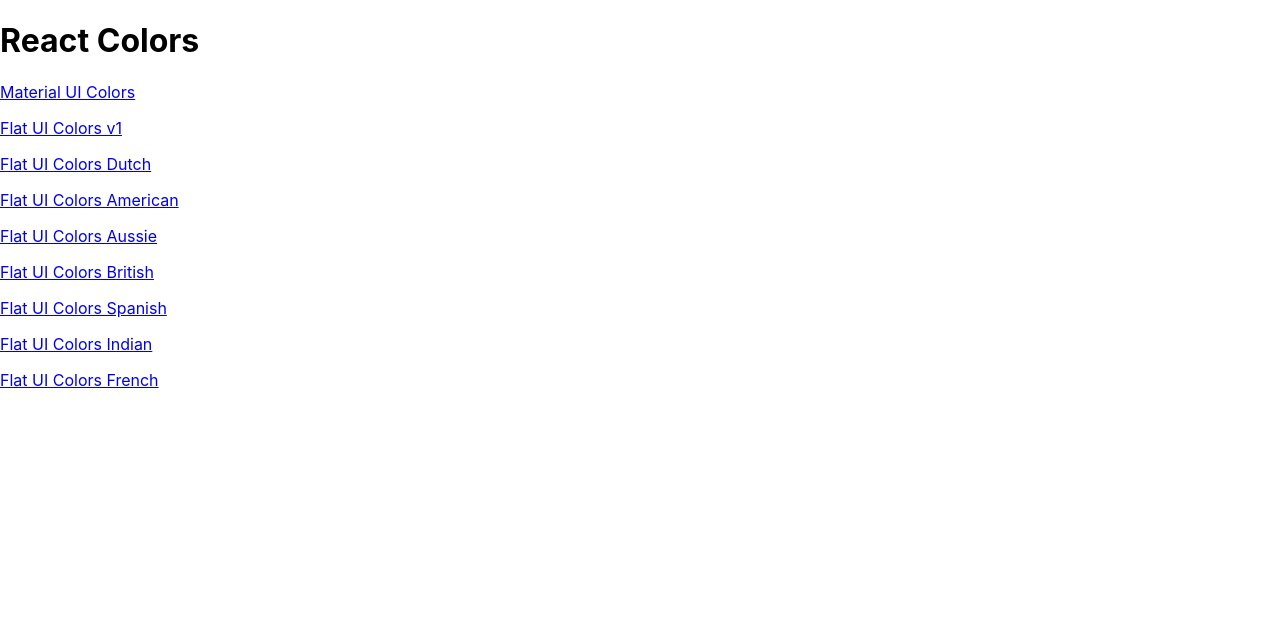
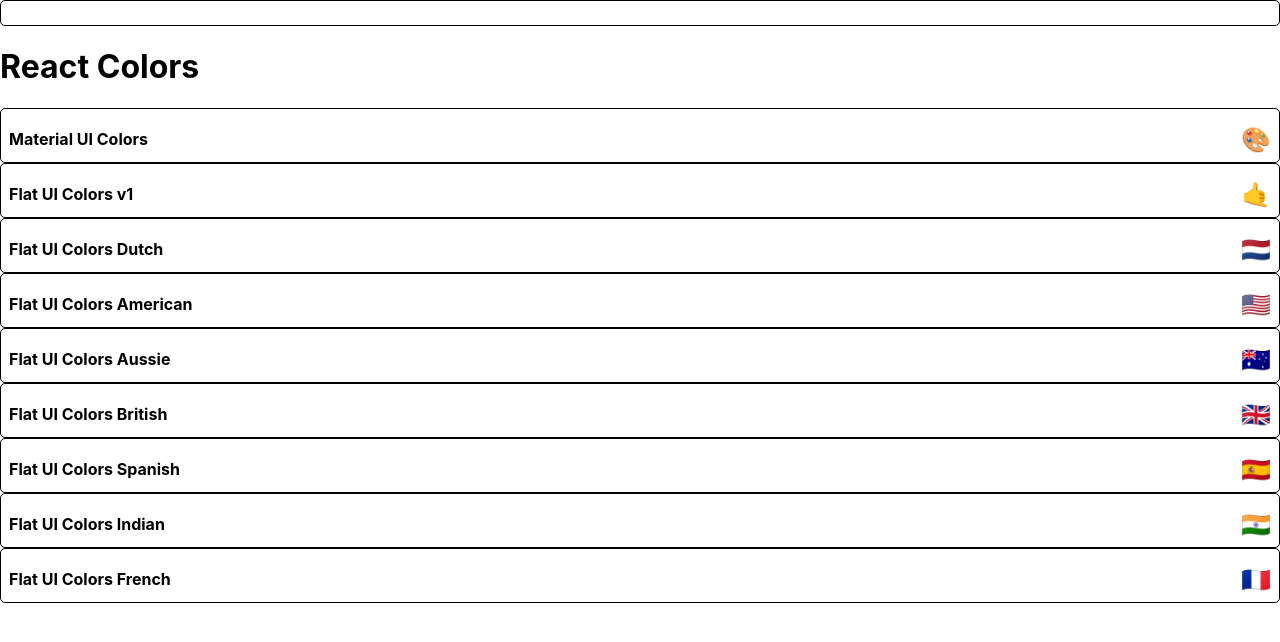
Before and after one commit to adewale2018/color_project, a React (Create React App) app: page / in a window 1280 px wide. Shown: the top 642 px of the page. Built offline with nearby package versions, Linux system fonts and the light colour scheme.

Commit message:
Start styling MiniPalette

```diff
--- a/package.json
+++ b/package.json
@@ -5,6 +5,7 @@
   "dependencies": {
     "@material-ui/core": "^4.2.0",
     "@material-ui/icons": "^4.2.1",
+    "@material-ui/styles": "^4.2.0",
     "chroma-js": "^2.0.4",
     "rc-slider": "^8.6.13",
     "react": "^16.8.6",
--- /dev/null
+++ b/src/MiniPalette.js
@@ -0,0 +1,45 @@
+import React from 'react';
+import { withStyles } from '@material-ui/styles';
+
+const styles = {
+  root: {
+    backgroundColor: "#fff",
+    border: '1px solid #000',
+    borderRadius: "5px",
+    padding: "0.5rem",
+    position: "relative",
+    overflow: "hidden",
+    "&:hover": {
+      cursor: "pointer"
+    }
+  },
+  colors: {
+    backgroundColor: "grey"
+  },
+  title: {
+    display: "flex",
+    justifyContent: "space-between",
+    alignItems: "center",
+    margin: "0",
+    color: "#000",
+    paddingTop: "0.5rem",
+    fontSize: "1rem",
+    position: "relative"
+  },
+  emoji: {
+    marginLeft: "0.5rem",
+    fontSize: "1.5rem"
+  }
+
+}
+function MiniPalette(props) {
+  const { classes, paletteName, emoji } = props;
+  return(
+    <div className={classes.root}>
+     <div className={classes.colors}></div>
+     <h5 className={classes.title}>{paletteName}<span className={classes.emoji}>{emoji}</span></h5>
+    </div>
+  );
+}
+
+export default withStyles(styles)(MiniPalette);
--- a/src/PaletteList.js
+++ b/src/PaletteList.js
@@ -1,16 +1,16 @@
 import React, { Component } from 'react';
 import { Link } from 'react-router-dom';
+import MiniPalette from './MiniPalette';
 
 class PaletteList extends Component {
   render() {
     const { palettes } = this.props;
     return (
       <div>
+        <MiniPalette/>
         <h1>React Colors</h1>
         {palettes.map(palette => (
-          <p>
-            <Link to={`/palette/${palette.id}`}>{palette.paletteName}</Link>
-          </p>
+         <MiniPalette {...palette}/>
         ))}
       </div>
     );
```
